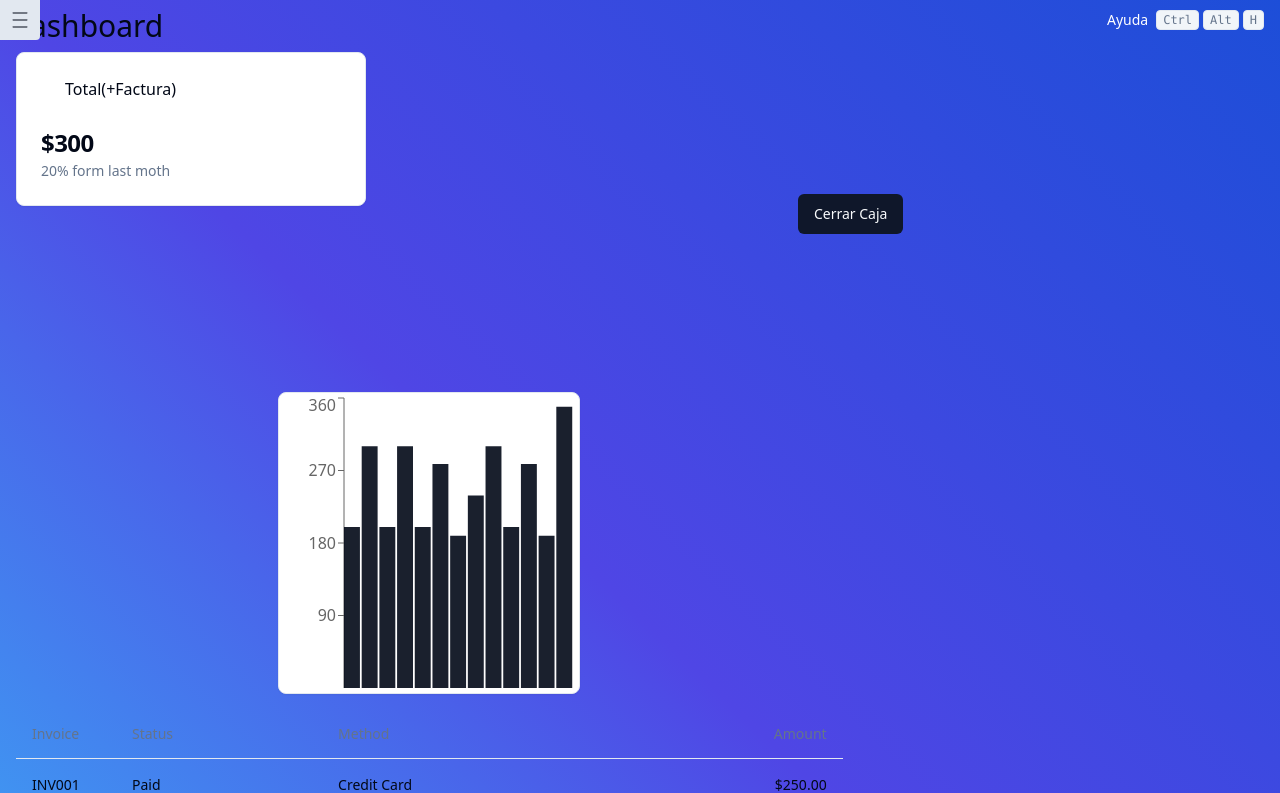
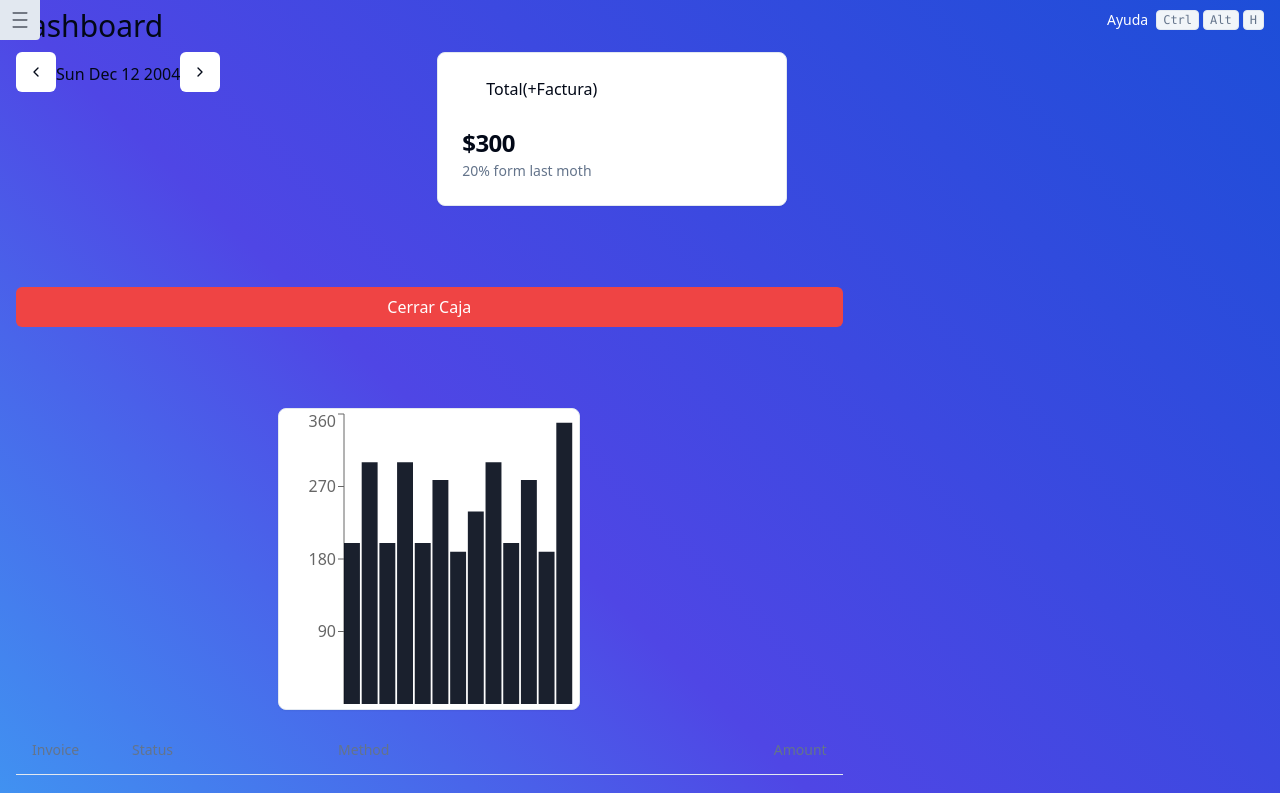
Before and after one commit to Atla004/invoicing-react, a React (Vite) app: page / in a window 1280 px wide. Shown: the top 793 px of the page. Built offline with nearby package versions, Linux system fonts and the light colour scheme; no server answers.

Commit message:
BillDate, Boton de cerrar Caja

```diff
--- /dev/null
+++ b/src/Components/BillDate.tsx
@@ -0,0 +1,27 @@
+import React, { useState } from 'react';
+import { ChevronRight, ChevronLeft } from "lucide-react"
+import {Button} from '@/Components/ui/button';
+
+export default function DateChanger() {
+  const [date, setDate] = useState(new Date('2004-12-12'));
+
+  const handlePreviousDay = () => {
+    setDate(prevDate => new Date(prevDate.setDate(prevDate.getDate() - 1)));
+  };
+
+  const handleNextDay = () => {
+    setDate(prevDate => new Date(prevDate.setDate(prevDate.getDate() + 1)));
+  };
+
+  return (
+    <div>
+        <Button variant="outline" size="icon" onClick={handlePreviousDay} className="border-none">
+            <ChevronLeft className="h-4 w-4" />
+        </Button>
+        <span>{date.toDateString()}</span>
+        <Button variant="outline" size="icon" onClick={handleNextDay} className="border-none">
+            <ChevronRight className="h-4 w-4" />
+        </Button>
+    </div>
+  );
+}
--- a/src/Views/Dashboard.tsx
+++ b/src/Views/Dashboard.tsx
@@ -1,9 +1,11 @@
 import { useEffect, useState, Suspense } from "react";
-import BarChartA from "../Components/BarChartA"
-import Navbar from "../Components/Navbar"
+import BarChartA from "../Components/BarChartA";
+import BillDate from "../Components/BillDate";
+import Navbar from "../Components/Navbar";
 import TableCard from "@/Components/TableCard";
-import BillCard from "../Components/BillCard"
+import BillCard from "../Components/BillCard";
 import { Button } from "@/Components/ui/button";
+import ActionAlertProg from "@/Components/Alerts/ActionAlertProg";
 
 
 type HelloResponse = {
@@ -12,31 +14,58 @@ type HelloResponse = {
 
 export default function Dashboard() {
     const [message, setMessage] = useState<HelloResponse>({message: ""});
+    const [isLoading, setIsLoading] = useState<boolean>(true);
+    const [open, setOpen] = useState(false);
 
     useEffect(() => {
         const fetchData = async () => {
             const response = await fetch("http://127.0.0.1:5000/hello");
             const data = await response.json();
+
+            // Agregar un retraso artificial de 2 segundos
+
             setMessage(data);
+            setIsLoading(false);
+
         }
         fetchData();
     }, [])
+
+    const cerrarCaja = () => {
+        console.log('El usuario hizo clic en el botón de acción');
+    };
+
+
+    /* //SOLO CARGA CON EL BACKEND ABIERTO
+    if (isLoading) {
+        return <p>Cargando...</p>;
+    }
+    */
 
     return (
         <>
             <Navbar></Navbar>
             <div className="p-2 w-full bg-gradient-to-tr from-sky-400 via-indigo-600 to-blue-700">
                 <h1 className="text-3xl">Dashboard</h1>
-                <Suspense fallback={<p>Cargando...</p>}>
-                    {message.message && <p>{message.message}</p>}
-                </Suspense>
+                {message.message && <p>{message.message}</p>}
 
                 <div className="content p-2 grid grid-cols-1 md:grid-cols-3 md:grid-rows-2 gap-4">
+                    <div className="col-span-1 md:row-span-1">
+                        <BillDate></BillDate>
+                    </div>
                     <div className="col-span-1 md:row-span-1">
                         <BillCard></BillCard>
                     </div>
                     <div className="col-span-2 md:col-span-2 md:row-span-2 flex items-center justify-center">
-                        <Button>Cerrar Caja</Button>
+                        <ActionAlertProg
+                            title="¿Estás seguro?"
+                            action={cerrarCaja}
+                            description="Estas seguro que quieres cerar caja el dia de hoy"
+                            button="Cerrar Caja"
+                            buttonColor="red"
+                            open={open}
+                            setOpen={setOpen}
+                        />
                     </div>
                     <div className="col-span-2 md:col-span-2 md:row-span-2 flex items-center justify-center">
                         <BarChartA></BarChartA>
@@ -46,6 +75,9 @@ export default function Dashboard() {
                     </div>
                 </div>
             </div>
+            <div className="w-56">
+
+            </div>
         </>
     )
 }
--- a/src/Views/Search.tsx
+++ b/src/Views/Search.tsx
@@ -1,5 +1,6 @@
-import { BarChart } from "lucide-react"
+import BillDate from "../Components/BillDate"
 import Navbar from "../Components/Navbar"
+import ActionAlertProg from "@/Components/Alerts/ActionAlertProg";
 
 export default function Search() {
     return (
@@ -7,7 +8,7 @@ export default function Search() {
             <Navbar></Navbar>
             <h1 className="text-3xl">Buscar facturas</h1>
 
-            <BarChart size={64} />
+            <BillDate></BillDate>
         </>
     )
 }
```
